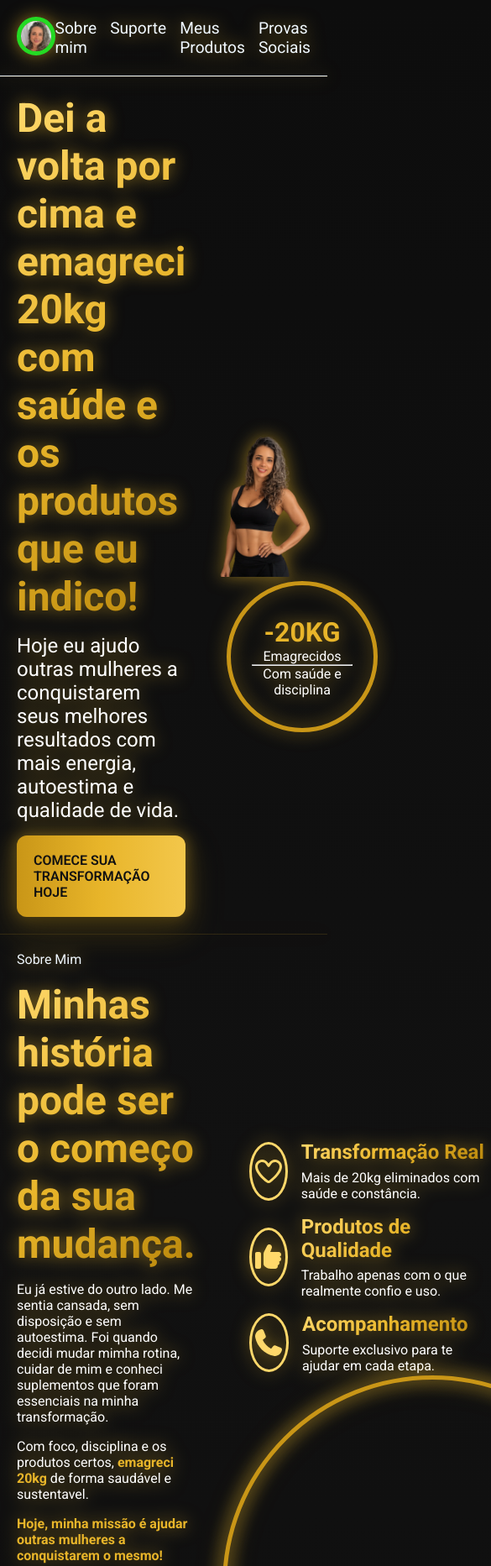
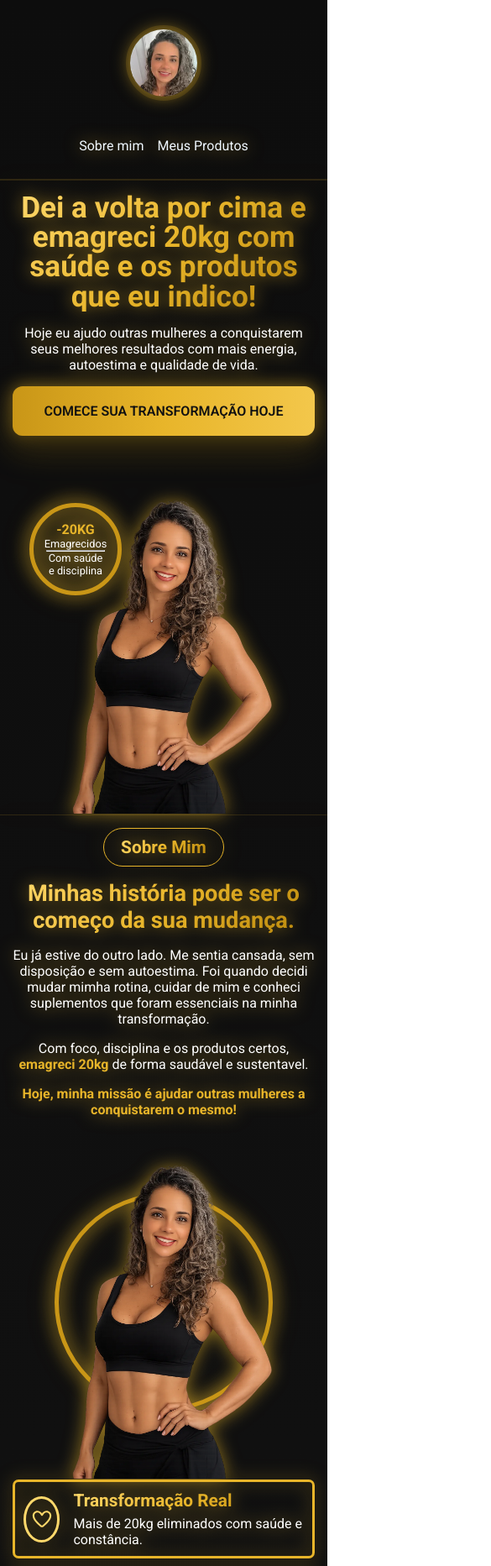
Before and after one commit to ClintindosSites/geisavieira, a plain HTML site: page index.html in a window 390 px wide. Shown: the top 1865 px of the page at 84% size, 585 px wide, since content can reach past the window. Drawn offline with Linux system fonts and the light colour scheme.

Commit message:
quarto commit: adcionando responsividade parara celulares

```diff
--- a/index.html
+++ b/index.html
@@ -15,15 +15,16 @@
   </head>
   <body>
     <header>
+      <div class="container">
         <div class="logo">
           <img src="/assets/perfil.png" alt="Foto de perfil de Geisa Vieira" />
         </div>
         <nav>
           <a href="#sobre">Sobre mim</a>
-        <a href="#ctaFinal">Suporte</a>
+
           <a href="#produtos">Meus Produtos</a>
-        <a href="#provas-sociais">Provas Sociais</a>
         </nav>
+      </div>
     </header>
     <section class="hero" id="hero">
       <div class="container">
@@ -52,7 +53,7 @@
     <section class="sobre" id="sobre">
       <div class="container">
         <div class="text">
-          <div class="gold-badge">Sobre Mim</div>
+          <div class="gold-badge"><h3>Sobre Mim</h3></div>
           <h2>Minhas história pode ser o começo da sua mudança.</h2>
           <p>
             Eu já estive do outro lado. Me sentia cansada, sem disposição e sem
@@ -159,6 +160,7 @@
             <a
               href="https://www.fortwaysuplementos.com.br/produto/creatine-turbo-150g/2457860"
               class="ctaBtn"
+              target="_blank"
               >Eu quero</a
             >
           </div>
@@ -180,6 +182,7 @@
             <a
               href="https://www.fortwaysuplementos.com.br/produto/energel-black-caixa-com-10-saches-300g/1278226"
               class="ctaBtn"
+              target="_blank"
               >Eu quero</a
             >
           </div>
@@ -198,6 +201,7 @@
             <a
               href="https://www.fortwaysuplementos.com.br/produto/redusil-60-caps/2462155"
               class="ctaBtn"
+              target="_blank"
               >Eu quero</a
             >
           </div>
--- a/styles.css
+++ b/styles.css
@@ -31,6 +31,9 @@
 
   /* Radius */
   --radius: 20px;
+}
+html {
+  scroll-behavior: smooth;
 }
 
 body {
@@ -67,11 +70,11 @@ h3 {
   border-radius: 50%;
   max-width: 120px;
   width: 100%;
-  border: 5px solid rgb(36, 218, 36);
+  border: 5px solid rgba(232, 181, 42, 0.15);
 }
 header {
-  border-bottom: aliceblue 1px solid;
-  padding: 20px;
+  border-bottom: 1px solid rgba(232, 181, 42, 0.15);
+
   display: flex;
   align-items: center;
   justify-content: space-between;
@@ -181,7 +184,7 @@ h3 {
   height: 180px;
   text-align: center;
   align-items: center;
-
+  filter: drop-shadow(0 0 10px rgba(232, 181, 42, 0.6));
   justify-content: center;
   display: flex;
   flex-direction: column;
@@ -203,6 +206,9 @@ h3 {
   width: 100%;
   background-color: #e8b52a;
 }
+.sobre {
+  margin-top: -23px;
+}
 .sobre .text {
   flex: 1;
 }
@@ -216,11 +222,19 @@ h3 {
 .sobre .text-2 .list {
   flex: 1;
 }
-
+.gold-badge {
+  border: 1px solid #e8b52a;
+  border-radius: 25px;
+  width: fit-content;
+  padding: 10px 20px;
+}
 .item-sobre {
   display: flex;
   gap: 1rem;
   align-items: center;
+  border: 3px solid #e8b52a;
+  border-radius: 7px;
+  padding: 10px;
 }
 .item-img svg {
   width: 40px;
@@ -275,6 +289,8 @@ h3 {
 }
 .cards img {
   max-width: 100%;
+  fill: #ffd86b;
+  filter: drop-shadow(0 0 10px rgba(232, 181, 42, 0.6));
 }
 .cards:hover {
   border-color: #e8b52a;
@@ -286,11 +302,15 @@ h3 {
 .cards:hover img {
   transform: scale(1.08);
 }
+.produtos {
+  margin-top: -23px;
+}
 .produtos .container {
   flex-direction: column;
 }
 .products-grid {
   display: flex;
+  gap: 4rem;
 }
 .product-text {
   flex: 1;
@@ -343,3 +363,221 @@ footer {
   border-radius: 50%;
   transform: translateY(-5px) scale(1.1);
 }
+
+@media (max-width: 1024px) {
+  .container {
+    flex-direction: column;
+    text-align: center;
+  }
+
+  .hero .container {
+    gap: 60px;
+  }
+
+  .products-grid {
+    display: grid;
+    grid-template-columns: repeat(2, 1fr);
+    gap: 30px;
+  }
+
+  .text-2 {
+    flex-direction: column;
+  }
+
+  .list {
+    width: 100%;
+  }
+
+  .badge-rounded {
+    right: -30px;
+  }
+}
+@media (max-width: 768px) {
+  header {
+    flex-direction: column;
+    gap: 25px;
+  }
+
+  .logo img {
+    max-width: 90px;
+  }
+
+  nav {
+    flex-wrap: wrap;
+    justify-content: center;
+  }
+
+  nav a {
+    font-size: 1rem;
+  }
+
+  .container {
+    flex-direction: column;
+    text-align: center;
+    gap: 40px;
+  }
+
+  .hero .text h1 {
+    font-size: 2.4rem;
+  }
+
+  h2 {
+    font-size: 2rem;
+  }
+
+  .hero .text p {
+    font-size: 1.15rem;
+  }
+
+  .img img {
+    max-width: 320px;
+  }
+
+  .circle {
+    width: 320px;
+    height: 320px;
+    top: 50px;
+    left: 50%;
+    transform: translateX(-50%);
+  }
+
+  .badge-rounded {
+    width: 120px;
+    height: 120px;
+
+    top: 20px;
+    right: 10px;
+
+    padding: 15px;
+  }
+
+  .badge-rounded strong {
+    font-size: 1.3rem;
+  }
+
+  .item-sobre {
+    flex-direction: column;
+    text-align: center;
+  }
+
+  .products-grid {
+    display: grid;
+    grid-template-columns: 1fr;
+    gap: 25px;
+    width: 100%;
+  }
+
+  .cards {
+    width: 100%;
+    max-width: 380px;
+    margin: auto;
+  }
+
+  .ctaBtn {
+    width: 100%;
+    text-align: center;
+  }
+
+  .redes-sociais svg {
+    width: 55px;
+    height: 55px;
+  }
+
+  footer {
+    text-align: center;
+  }
+}
+@media (max-width: 480px) {
+  header {
+    padding: 15px;
+  }
+
+  .container {
+    padding: 15px;
+  }
+  .hero {
+    margin-bottom: 5px;
+  }
+  .hero .text h1 {
+    font-size: 2.2rem;
+    line-height: 1;
+  }
+
+  .hero .text p {
+    font-size: 1rem;
+  }
+
+  h2 {
+    font-size: 1.7rem;
+  }
+
+  h3 {
+    font-size: 1.3rem;
+  }
+
+  .img img {
+    max-width: 260px;
+  }
+
+  .circle {
+    width: 260px;
+    height: 260px;
+  }
+
+  .badge-rounded {
+    width: 110px;
+    height: 110px;
+    font-size: 0.8rem;
+    left: -30px;
+  }
+
+  .badge-rounded strong {
+    font-size: 1rem;
+  }
+
+  .item-img {
+    width: 55px;
+    height: 55px;
+  }
+
+  .item-img svg {
+    width: 28px;
+  }
+
+  .product-text p {
+    font-size: 0.9rem;
+  }
+
+  .cards {
+    min-height: unset;
+    gap: 1rem;
+    padding: 15px;
+  }
+  .img-item {
+    margin-bottom: 30px;
+  }
+  .list {
+    margin-top: -35px;
+    margin-bottom: 35px;
+  }
+  .item-sobre {
+    flex-direction: row;
+    text-align: left;
+    border: 3px solid #e8b52a;
+    border-radius: 7px;
+    padding: 10px;
+  }
+  .product-text h3 {
+    font-size: 2rem;
+  }
+  .product-text p {
+    font-size: 0.9rem;
+  }
+  .gold-badge {
+    align-items: center;
+    text-align: center;
+    justify-content: center;
+    display: flex;
+    margin: 0 auto;
+  }
+}
```
Also changed, not shown: assets/geisa-vieira-fit-2.webp (added). Lines whose indentation alone changed are shown as unchanged.
